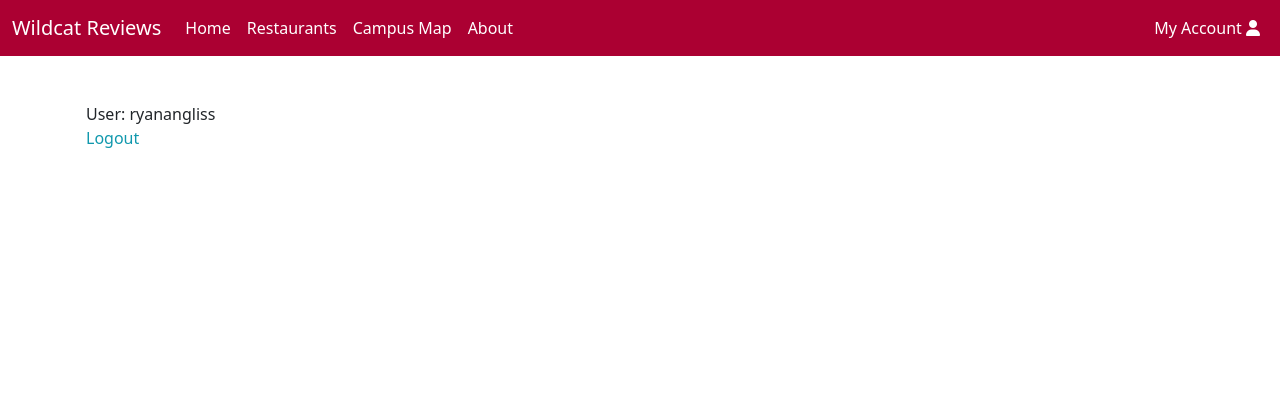
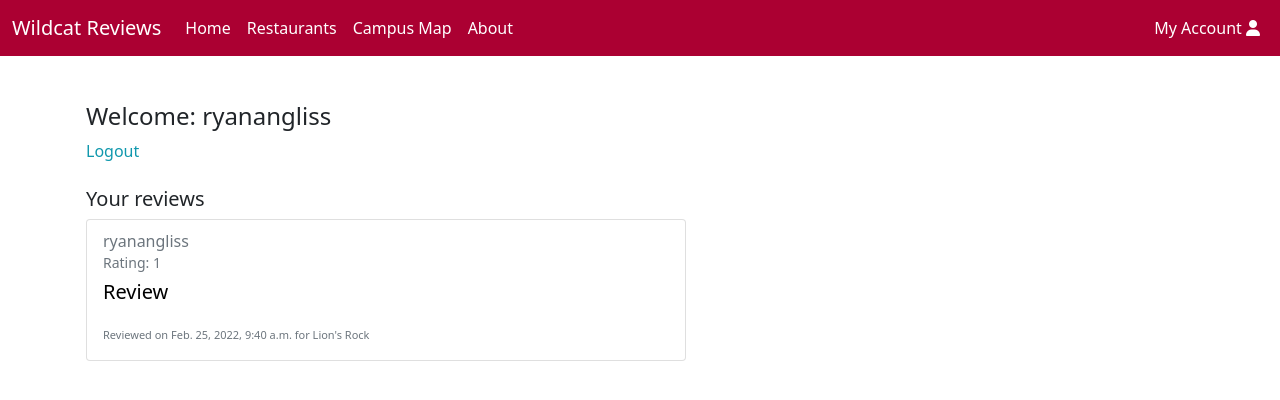
Before and after one commit to ry2016/reviewapp, a Django app: page /account/ in a window 1280 px wide. Shown: the top 400 px of the page. Run offline with Django 3.2, Linux system fonts and the light colour scheme; a user stored in the database is signed in; data comes from the database, SQL or seed files in the repository; both versions use the stored data as it was after the commit; some libraries are stand-ins or nearby versions.

Commit message:
logged in user reviews on account page

```diff
--- a/reviews/models.py
+++ b/reviews/models.py
@@ -2,6 +2,7 @@
 from django.db import models
 from django.utils import timezone
 from django.urls import reverse # Used to generate URLs by reversing the URL patterns
+from django.contrib.auth.models import User
 
 
 # Create your models here.
@@ -62,5 +63,12 @@ class Review(models.Model):
     resturaunt = models.ForeignKey(Restaurant, on_delete=models.CASCADE, null=True)
     date = models.DateTimeField( auto_now_add=True)
     username = models.CharField(max_length=200, default='user')
+    user = models.ForeignKey(User,on_delete=models.CASCADE, null=True)
     text = models.CharField(max_length=3000)
     rating = models.PositiveSmallIntegerField(choices=RATINGS)
+
+    def get_restaurant_name(self):
+        return str(self.resturaunt)
+
+    def get_url(self):
+        return self.resturaunt.get_absolute_url()
--- a/reviews/templates/reviews/account.html
+++ b/reviews/templates/reviews/account.html
@@ -6,8 +6,30 @@
 <!--Displays a simple page with a link to go to the login page if not logged in and logout page if logged in-->
 <ul class="sidebar-nav">
    {% if user.is_authenticated %}
-     <li>User: {{ user.get_username }}</li>
+     <h4>Welcome: {{ user.get_username }}</h4>
      <li><a href="{% url 'logout'%}?next={{request.path}}">Logout</a></li>
+     <br>
+     <h5>Your reviews<h5>
+     {% if reviews %}
+      {% for review in reviews %}
+      <a id="restCard" href="{{ review.get_url }}">
+        <div style="padding-bottom: 25px;">
+            <div class="card" style="width: 600px;">
+              <div class="card-body">
+                <h6 class="card-subtitle mb-2 text-muted"> {{ review.username }}</h6>
+                <p class="card-subtitle mb-2 text-muted" style="font-size: 14px;">Rating: {{ review.rating }}</p>
+                <p class="card-text">{{ review.text }}</p>
+                <p class="card-text"><small class="text-muted" style="font-size: 11px;">Reviewed on {{ review.date }} for {{ review.get_restaurant_name}}</small></p>
+              </div>
+            </div>
+        </div>
+      </a>
+      {% endfor %}
+    {% else %}
+      <br>
+      <p>There are no reviews for {{ restaurant.name }}. Add yours now!</p>
+
+    {% endif %}
    {% else %}
      <li><a href="{% url 'login'%}?next={{request.path}}">Login</a></li>
    {% endif %}
--- a/reviews/views.py
+++ b/reviews/views.py
@@ -16,7 +16,13 @@ from django.shortcuts import render, redirect
 
 
 def Account(request):
-    return render(request, 'reviews/account.html')
+    context = {}
+    if request.user.is_authenticated:
+        userReviews = Review.objects.filter(user=request.user)
+        context = {
+            'reviews': userReviews
+        }
+    return render(request, 'reviews/account.html', context)
 
 def Logout(request):
     return render(request, 'reviews/logged_out.html')
@@ -115,6 +121,7 @@ def RestaurantDetails(request, restaurant_id):
             #Set username as default anonymous else use their username
             if request.user.is_authenticated:
                 review.username = request.user.username
+                review.user = request.user
             else:
                 review.username = 'Anonymous'
 
```
Also changed, not shown: db.sqlite3, reviews/migrations/0015_review_user.py (added).
